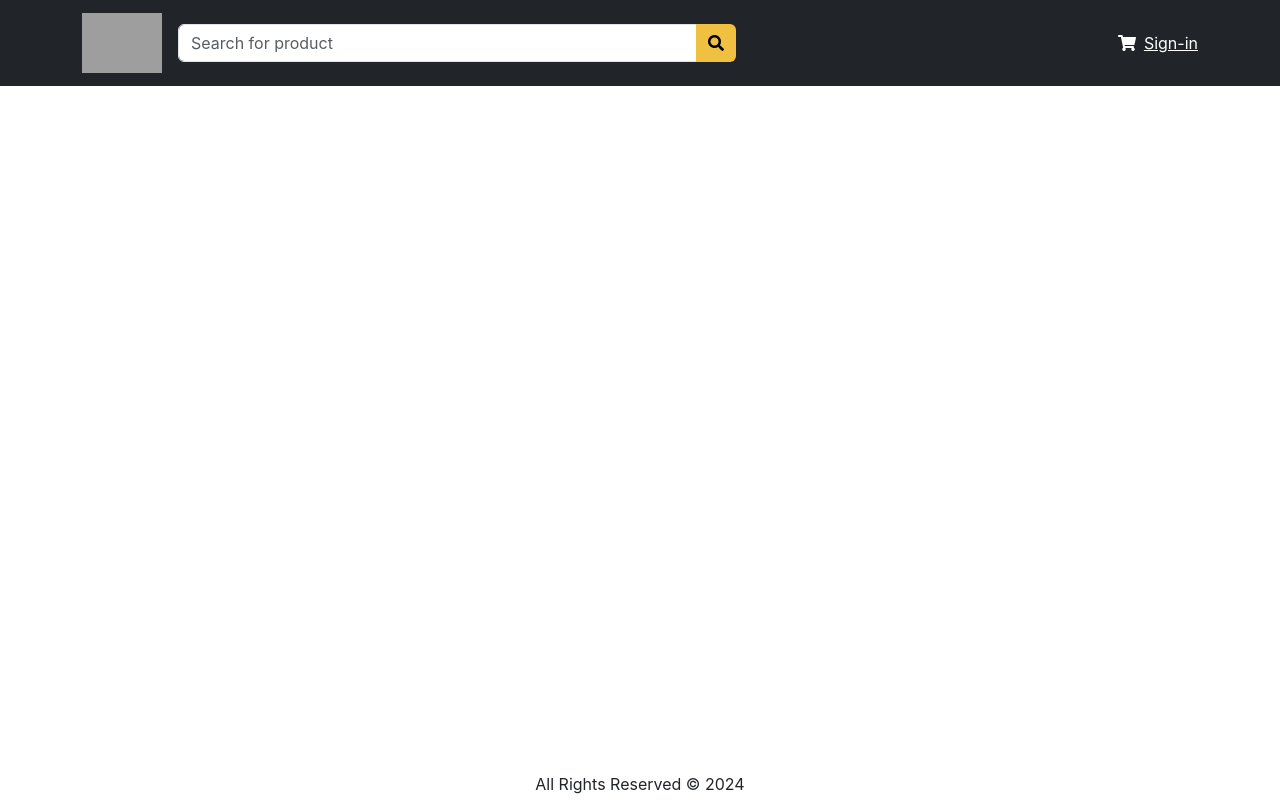
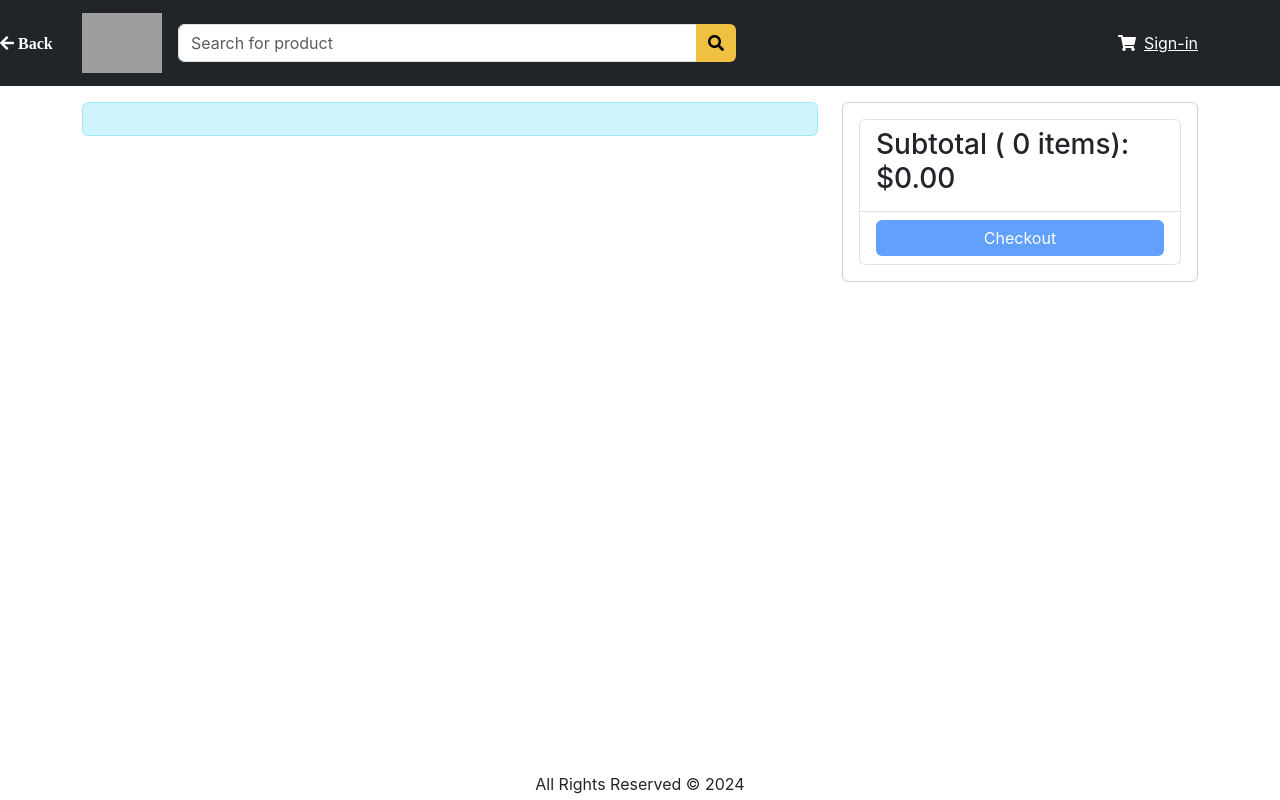
Before and after one commit to eliav29/Amazon-Clone, a React (Vite) app in the folder frontend/: page /cart in a window 1280 px wide. Built offline with nearby package versions, Linux system fonts and the light colour scheme; grey boxes are pictures that could not be loaded.

Commit message:
cart page

```diff
--- a/frontend/src/App.jsx
+++ b/frontend/src/App.jsx
@@ -10,6 +10,7 @@ import { ToastContainer } from 'react-toastify'
 import Signin from './Pages/Signin.jsx'
 import Signup from './Pages/Signup.jsx'
 import Description from './Pages/Description.jsx'
+import Cart from './Pages/Cart.jsx'
 
 function App() {
 
@@ -25,6 +26,7 @@ function App() {
               <Route path='/signin' element={<Signin/>} />
               <Route path='/signup' element={<Signup/>} />
               <Route path='/product/:token' element={<Description/>} />
+              <Route path='/cart' element={<Cart/>} />
             </Routes>
           </Container>
         </main>
--- /dev/null
+++ b/frontend/src/Components/CartPage/Checkout.jsx
@@ -0,0 +1,23 @@
+import React from 'react'
+import { Button, Card, ListGroup } from 'react-bootstrap'
+
+const Checkout = ({ cartItems, checkoutHandler }) => {
+    return (
+        <Card>
+            <Card.Body>
+                <ListGroup>
+                    <ListGroup.Item>
+                        <h3>Subtotal{" ("} {cartItems.reduce((a, c) => a + c.quantity, 0)}{" "}{cartItems.length === 1 ? "item) " : "items): "}${cartItems.reduce((a, c) => a + c.quantity * c.price, 0).toFixed(2)}</h3>
+                    </ListGroup.Item>
+                    <ListGroup.Item>
+                        <div className='d-grid'>
+                            <Button variant='primary' type='button' disabled={cartItems.length === 0} onClick={() => checkoutHandler()}>Checkout</Button>
+                        </div>
+                    </ListGroup.Item>
+                </ListGroup>
+            </Card.Body>
+        </Card>
+    )
+}
+
+export default Checkout
--- /dev/null
+++ b/frontend/src/Components/CartPage/ItemsInCart.jsx
@@ -0,0 +1,34 @@
+import React from 'react'
+import { PropTypes } from 'prop-types'
+import MessageBox from '../MessageBox';
+import { Button, Col, ListGroup, Row } from 'react-bootstrap';
+import { Link } from 'react-router-dom';
+
+const ItemsInCart = ({cartItems, updateCartHandler, removeItemHandler}) => {
+  return (
+    <div>
+        {cartItems.length === 0 ? <MessageBox>Your cart is empty <Link to="/">Go back to home page.</Link></MessageBox> :
+        <ListGroup>
+            {cartItems.map((item) => (
+                <ListGroup.Item key={item._id}>
+                    <Row>
+                        <Col md={8}><img src={item.image} alt={item.title} className='img-fluid rounded img-thumbnail'/><Link to={`/product/${item.token}`}>{item.title}</Link></Col>
+                        <Col md={2}><Button onClick={() => updateCartHandler(item, item.quantity-1)} disabled={item.quantity === 1} variant='light'><i className='fa fa-minus-circle'></i></Button>
+                        {" "}
+                        <span>{item.quantity}</span>
+                        {" "}
+                        <Button onClick={()=>updateCartHandler(item, item.quantity + 1)} variant="light"><i className='fa fa-plus-circle'></i></Button>+
+                        </Col>
+                        <Col md={1}>{item.price}</Col>
+                        <Col md={1}><Button variant='light' onClick={() => removeItemHandler(item)}><i className='fas fa-trash'></i></Button></Col>
+                    </Row>
+                </ListGroup.Item>
+            ))}
+            </ListGroup>}
+    </div>
+  )
+}
+
+ItemsInCart.propTypes={cartItems: PropTypes.array,  updateCartHandler: PropTypes.func};
+
+export default ItemsInCart
--- a/frontend/src/Components/Shered/Header.jsx
+++ b/frontend/src/Components/Shered/Header.jsx
@@ -4,7 +4,7 @@ import Badge from 'react-bootstrap/Badge'
 import NavDropdown from 'react-bootstrap/NavDropdown'
 import Container from 'react-bootstrap/Container'
 import {LinkContainer} from 'react-router-bootstrap'
-import { Link } from 'react-router-dom'
+import { Link, useLocation, useNavigate } from 'react-router-dom'
 import SearchBox from './SearchBox'
 import { Store } from '../../store'
 import { USER_SIGNOUT } from '../../Reducers/Actions'
@@ -13,6 +13,8 @@ import { USER_SIGNOUT } from '../../Reducers/Actions'
 const Header = () => {
     const {state, dispatch: ctxDispatch} = useContext(Store);
     const {userInfo, cart: {cartItems}} = state;
+    const navigate = useNavigate();
+    const location = useLocation();
     const signoutHandler = () => {
         ctxDispatch({type: USER_SIGNOUT});
         localStorage.removeItem('userInfo');
@@ -24,6 +26,9 @@ const Header = () => {
     <header>
         <NavBar bg='dark' veriant='dark'>
             <Container>
+            <Link onClick={() => navigate(-1)}>
+                            {location.pathname !== '/' && <i className="fa fa-arrow-left text-white align-arrow-right"> Back</i>}
+            </Link>
             <LinkContainer to="/">
                         <NavBar.Brand>
                             <img src="https://companieslogo.com/img/orig/AMZN_BIG.D-8fb0be81.png?t=1632523695" alt="Amazon logo" width={80}/>
@@ -40,18 +45,18 @@ const Header = () => {
                             )}
                         </Link>
                     </nav>
-                    {userInfo? (
+                    {userInfo ? (
                             <NavDropdown className='text-white' title={userInfo.name}>
                                 <NavDropdown.Divider/>
                                 <Link to="#signout" className='dropdown item' onClick={signoutHandler}>
                                     Sign-Out
                                 </Link>
                             </NavDropdown>
-                        ) :
+                        ) : (
                         <Link to="/signin" className='text-white nac-link'>
                             Sign-in
                         </Link>
-                    }
+                    )}
             </Container>
         </NavBar>
     </header>
--- /dev/null
+++ b/frontend/src/Pages/Cart.jsx
@@ -0,0 +1,55 @@
+import React, { useContext } from 'react'
+import { Store } from '../store';
+import Title from '../Components/Shered/Title';
+import { Col, Row, Toast } from 'react-bootstrap';
+import ItemsInCart from '../Components/CartPage/ItemsInCart';
+import Checkout from '../Components/CartPage/Checkout';
+import axios from 'axios';
+import { toast } from 'react-toastify';
+import { ADD_TO_CART, REMOVE_FROM_CART } from '../Reducers/Actions';
+import { getError } from '../utils';
+import { useNavigate } from 'react-router-dom';
+
+const Cart = () => {
+  const {state, dispatch: ctxDispatch} = useContext(Store);
+  const {cart: {cartItems}} = state;
+  const navigate = useNavigate();
+
+  const updateCartHandler = async (product, quantity) => {
+    try {
+        const {data} = await axios.get(`/api/v1/products/${product._id}`);
+
+        if(data.countInStock < quantity){
+            alert("Sorry, Product is out of stock");
+            return;
+        }
+
+        ctxDispatch({type: ADD_TO_CART, payload: {...product, quantity}});
+    } catch (err){
+        toast.error(getError(err));
+    }
+  };
+
+  const removeItemHandler = (product) => {
+    ctxDispatch({type: REMOVE_FROM_CART, payload: product})
+  };
+
+  const checkoutHandler = () => {
+    navigate("/signin?redirect=/shipping")
+  }
+
+
+
+
+  return (
+    <div>
+        <Title title="Shopping Cart"/>
+        <Row>
+            <Col md={8}><ItemsInCart cartItems={cartItems} updateCartHandler={updateCartHandler} removeItemHandler={removeItemHandler}/></Col>
+            <Col md={4}><Checkout cartItems={cartItems} checkoutHandler={checkoutHandler}/></Col>
+        </Row>
+    </div>
+  )
+}
+
+export default Cart
--- a/frontend/src/Pages/Signin.jsx
+++ b/frontend/src/Pages/Signin.jsx
@@ -1,24 +1,39 @@
-import { useState } from "react";
+import { useContext, useEffect, useState } from "react";
 import Title from "../Components/Shered/Title.jsx";
 import Form from "react-bootstrap/Form";
-import { Link, useNavigate } from "react-router-dom";
+import { Link, useLocation, useNavigate } from "react-router-dom";
 import Container from "react-bootstrap/Container";
 import { toast } from "react-toastify";
 import Button from "react-bootstrap/esm/Button.js";
-import { getError } from "../Utils.jsx";
+import { getError } from "../utils.jsx";
 import axios from "axios";
+import { Store } from "../store.jsx";
+import { USER_SIGNIN } from "../Reducers/Actions.jsx";
 
 const Signin = () => {
     const [email, setEmail] = useState("");
     const [password, setPassword] = useState("");
     const navigate = useNavigate();
+    const {search} = useLocation();
+    const redirectUrl = new URLSearchParams(search);
+    const redirectValue = redirectUrl.get('redirect');
+    const redirect = redirectValue ? redirectValue : "/";
+    const {state, dispatch: ctxDispatch} = useContext(Store);
+    const {userInfo} = state;
+
+    useEffect(() => {
+      if(userInfo)
+        navigate(redirect)
+    }, [navigate, redirect, userInfo])
+
 
     const submitHandler = async (e) => {
         e.preventDefault();
         try {
             const { data } = await axios.post("/api/v1/users/signin", { email: email, password: password });
+            ctxDispatch({type: USER_SIGNIN, payload: data});
             localStorage.setItem("userInfo", JSON.stringify(data));
-            navigate("/");
+            navigate(redirect);
         } catch (error) {
             toast.error(getError(error));
         }
@@ -42,7 +57,7 @@ const Signin = () => {
                 </div>
 
                 <div className="mb-3">
-                    New customer? <Link to="/signup">Create your account</Link>
+                    New customer? <Link to={`/signup?redirect=${redirect}`}>Create your account</Link>
                 </div>
 
                 <div className="mb-3">
--- a/frontend/src/Pages/Signup.jsx
+++ b/frontend/src/Pages/Signup.jsx
@@ -4,7 +4,7 @@ import { useNavigate, Link, useLocation } from "react-router-dom";
 import { toast } from "react-toastify";
 import axios from "axios";
 import { USER_SIGNIN } from "../Reducers/Actions";
-import { getError } from "../Utils";
+import { getError } from "../utils";
 import Container from "react-bootstrap/Container";
 import Form from "react-bootstrap/Form";
 import Title from "../Components/Shered/Title";
@@ -24,6 +24,12 @@ const Signup = () => {
 
   const { state, dispatch: ctxDispatch } = useContext(Store);
   const { userInfo } = state;
+
+  useEffect(() => {
+    if(userInfo)
+      navigate(redirect)
+  }, [navigate, redirect, userInfo])
+
 
   const submitHandler = async (e) => {
     e.preventDefault();
@@ -97,7 +103,7 @@ const Signup = () => {
         </div>
         <div className="mb-3">
           Already have an account?{" "}
-          <Link to={`/signin`}>Sign in</Link>
+          <Link to={`/signin?redirect=${redirect}`}>Sign in</Link>
         </div>
       </Form>
     </Container>
--- a/frontend/src/Reducers/Actions.jsx
+++ b/frontend/src/Reducers/Actions.jsx
@@ -4,5 +4,6 @@ const GET_FAIL = "GET_FAIL";
 const USER_SIGNIN = "USER_SIGNIN";
 const USER_SIGNOUT = "USER_SIGNOUT";
 const ADD_TO_CART = "ADD_TO_CART";
+const REMOVE_FROM_CART = "REMOVE_FROM_CART";
 
-export { GET_REQUEST, GET_SUCCESS, GET_FAIL, USER_SIGNIN, USER_SIGNOUT, ADD_TO_CART };
+export { GET_REQUEST, GET_SUCCESS, GET_FAIL, USER_SIGNIN, USER_SIGNOUT, ADD_TO_CART, REMOVE_FROM_CART };
--- a/frontend/src/Reducers/storeReducer.jsx
+++ b/frontend/src/Reducers/storeReducer.jsx
@@ -1,4 +1,4 @@
-import { USER_SIGNIN, USER_SIGNOUT, ADD_TO_CART } from "./Actions";
+import { USER_SIGNIN, USER_SIGNOUT, ADD_TO_CART, REMOVE_FROM_CART } from "./Actions";
 
 const storeReducer = (state, {type, payload}) => {
     switch(type){
@@ -14,7 +14,7 @@ const storeReducer = (state, {type, payload}) => {
         case ADD_TO_CART: {
             const newItem = payload;
             const existingItem = state.cart.cartItems.find((item) => item._id === newItem._id);
-            const cartItems = existingItem ? state.cart.cartItems.map((item) => item._id === existingItem ? newItem : item)
+            const cartItems = existingItem ? state.cart.cartItems.map((item) => item._id === existingItem._id ? newItem : item)
             :
             [...state.cart.cartItems, newItem];
 
@@ -22,6 +22,11 @@ const storeReducer = (state, {type, payload}) => {
 
             return {...state, cart: {...state.cart, cartItems}};
         }
+        case REMOVE_FROM_CART: {
+            const cartItems = state.cart.cartItems.filter((product) => product._id !== payload._id);
+            localStorage.setItem("cartItems", JSON.stringify(cartItems));
+            return {...state, cart: {...state.cart, cartItems}}
+        }
         default: return {...state};
     }
 }
```
